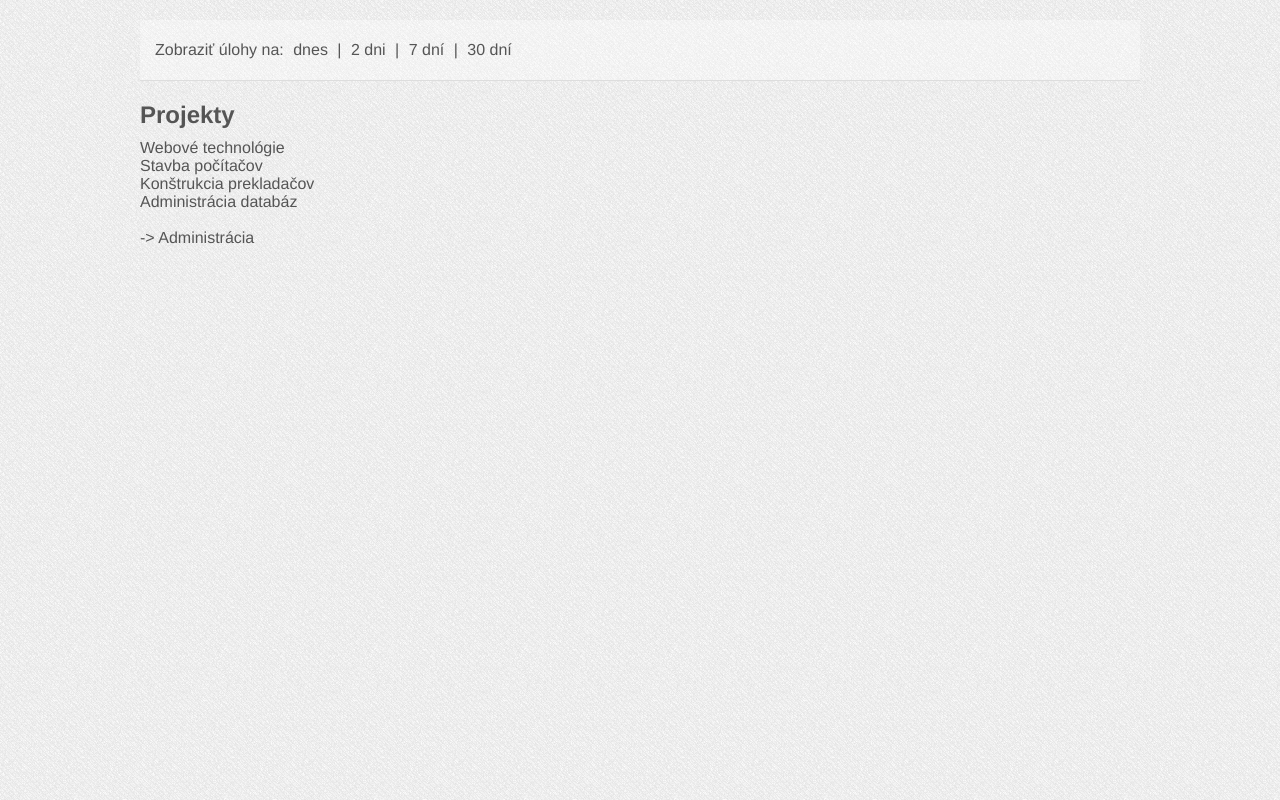
After one commit to vfilarsky/WT2013_FIGEOR, a PHP site: template views/index.php in a window 1280 px wide. The commit adds this page. Run offline with PHP 8.4, Linux system fonts and the light colour scheme; the template is opened without the code that fills it, so the values that code supplies are empty.

Commit message:
model project, prototyp zoznam taskov

```diff
--- a/controllers/IndexController.php
+++ b/controllers/IndexController.php
@@ -12,8 +12,10 @@ class IndexController extends AbstractController {
 
     protected function login() {
         $view = new View('index/login.php');
-        $view->title = 'Hello World!';
-        return $view;
+        $ret = array();
+        $ret['title'] = 'Prihlasovací formulár';
+        $ret['main'] = $view->renderToString();
+        return $ret;
     }
 
 }
--- a/core/View.php
+++ b/core/View.php
@@ -16,11 +16,16 @@ class View {
     }
 
     public function renderToString() {
+        $ret = '';
         $fname = 'views/';
         $fname .= $this->template;
         if (file_exists($fname)) {
+            ob_start();
             include $fname;
+            $ret .= ob_get_contents();
+            ob_end_clean();
         }
+        return $ret;
     }
 
 }
--- /dev/null
+++ b/design/css/style.css
@@ -0,0 +1,71 @@
+html {
+    width: 100%;
+    height: 100%;
+}
+
+body {
+    background: #f5f5f5 url('/design/img/background-pattern.png');
+    font-family: helvetica;
+    color: #555;
+}
+
+a, a:link, a:visited, a:hover, a:active {
+    color: #555;
+    text-decoration: none;
+}
+
+h1, h2, h3 {
+    margin: 0;
+}
+
+a:hover {
+    text-decoration: underline;
+}
+
+#outerContainer {
+    width: 1000px;
+    margin: 0px auto;
+}
+
+#loginForm {
+    display: block;
+    margin: 0px auto;
+    width: 300px;
+}
+
+header#mainMenu {
+    background-color: rgba(255, 255,255, 0.3);
+    border-bottom: 1px solid #ddd;
+    height: 50px;
+    margin-top: 20px;
+    padding: 5px 15px;
+    line-height: 50px;
+    vertical-align: middle;
+}
+
+header#mainMenu a {
+    padding: 0px 5px;
+}
+
+section#innerContainer {
+    display: block;
+    width: 1000px;
+    margin-top: 20px;
+}
+
+aside#leftPanel {
+    width: 250px;
+    float: left;
+}
+
+aside#leftPanel h2 {
+    margin-bottom: 10px;
+}
+
+section#rightPanel {
+    float: left;
+}
+
+section#rightPanel h2 {
+    margin-bottom: 10px;
+}
--- /dev/null
+++ b/views/index.php
@@ -0,0 +1,41 @@
+<!DOCTYPE HTML>
+<html>
+    <head>
+        <title><?= $this->title; ?> | FIGEOR</title>
+        <link href="/design/css/style.css" type="text/css" rel="stylesheet">
+    </head>
+    <body>
+
+        <section id="outerContainer">
+
+            <header id="mainMenu">
+                Zobraziť úlohy na:
+                <a href="/tasks/view/days/1">dnes</a> |
+                <a href="/tasks/view/days/2">2 dni</a> |
+                <a href="/tasks/view/days/7">7 dní</a> |
+                <a href="/tasks/view/days/30">30 dní</a>
+            </header>
+
+            <section id="innerContainer">
+                <aside id="leftPanel">
+                    <div id="currentProject">
+                        <h2>Projekty</h2>
+                    </div>
+                    <div id="allProjects">
+                        <a href="/projects/view/1">Webové technológie</a><br>
+                        <a href="/projects/view/2">Stavba počítačov</a><br>
+                        <a href="/projects/view/3">Konštrukcia prekladačov</a><br>
+                        <a href="/projects/view/3">Administrácia databáz</a>
+                        <br><br>
+                        <a href="/projects/admin">-> Administrácia</a>
+                    </div>
+                </aside>
+                <section id="rightPanel">
+                    <h2><?= $this->title; ?></h2>
+                    <?= $this->mainContent; ?>
+                </section>
+            </section>
+
+        </section>
+    </body>
+</html>
--- /dev/null
+++ b/views/tasks/view.php
@@ -0,0 +1,6 @@
+<table style="border: 0;">
+    <tr><td width="300">Webové technológie</td><td>STATUS</td><td>TIME</td><td>BATTERY</td></tr>
+    <tr><td width="300">Konštrukcia predkladačov</td><td>STATUS</td><td>TIME</td><td>BATTERY</td></tr>
+    <tr><td width="300">Stavba počítačov</td><td>STATUS</td><td>TIME</td><td>BATTERY</td></tr>
+</table>
+<button>Pridať úlohu</button>
```
Also changed, not shown: controllers/TasksController.php (added, +17 -0 lines), core/System.php (+9 -0 lines), index.php (+8 -4 lines), models/Model.php (added, +18 -0 lines), models/Project.php (added, +101 -0 lines), views/index/login.php (+12 -1 lines), design/img/background-pattern.png (added).
